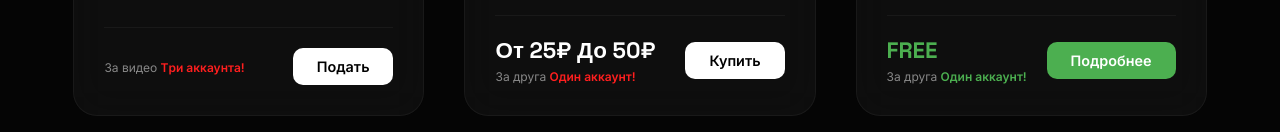
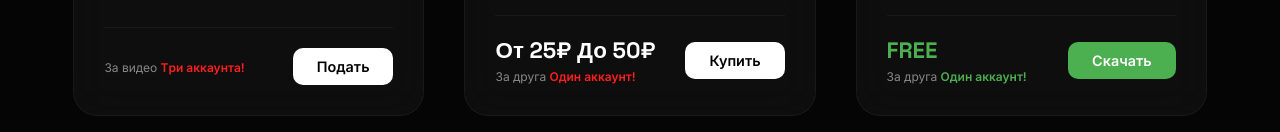
Before and after one commit to admoska/tron, a plain HTML site: page index.html in a window 1280 px wide. Shown: the part 1001-1133 px from the top of the page. Drawn offline with Linux system fonts and the light colour scheme.

Commit message:
Update index.html

```diff
--- a/index.html
+++ b/index.html
@@ -790,7 +790,7 @@
                             <div class="price">FREE</div>
                             <div class="promo-info">За друга <strong>Oдин аккаунт!</strong></div>
                         </div>
-                        <a href="https://www.dropbox.com/scl/fi/vq53w1v19iowmd4heniqn/Tron-Beta.exe?rlkey=zr92docgces0n0cq6wcecxdft&st=05p8405t&dl=1" target="_blank" class="buy-btn">Подробнее </a>
+                        <a href="https://www.dropbox.com/scl/fi/vq53w1v19iowmd4heniqn/Tron-Beta.exe?rlkey=zr92docgces0n0cq6wcecxdft&st=05p8405t&dl=1" target="_blank" class="buy-btn">Cкачать </a>
                     </div>
                 </div>
 
@@ -832,7 +832,7 @@
                             <div class="price"><strong>FREE<strong></div>
                             <div class="promo-info"></div>
                         </div>
-                        <a href="https://www.dropbox.com/scl/fi/jzh5eacw8u6f5mnsoy84t/NixWare-Bypasser.exe?rlkey=7erpg23c8l5utv1hx5cevqkd2&st=ambhfour&dl=1" target="_blank" class="buy-btn">Подробнее </a>
+                        <a href="https://www.dropbox.com/scl/fi/jzh5eacw8u6f5mnsoy84t/NixWare-Bypasser.exe?rlkey=7erpg23c8l5utv1hx5cevqkd2&st=ambhfour&dl=1" target="_blank" class="buy-btn">Cкачать </a>
                     </div>
                 </div>
 
```
